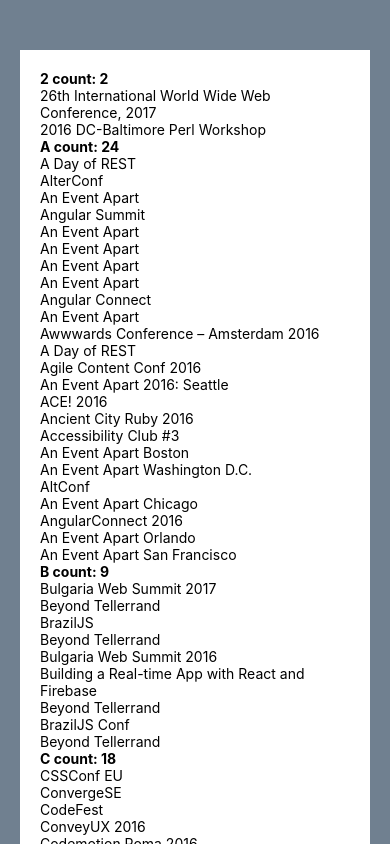
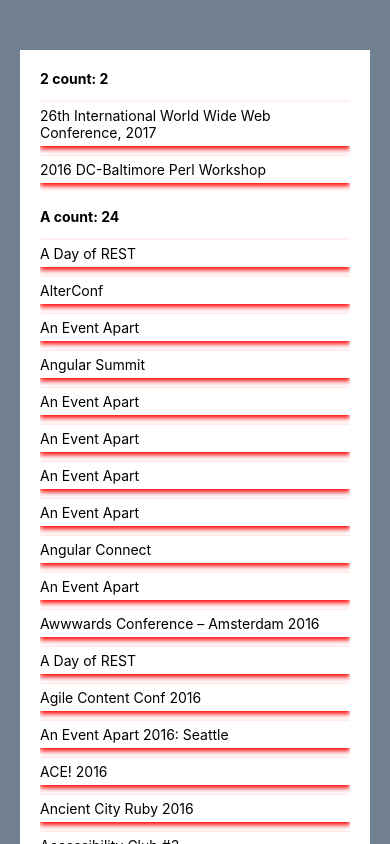
Before and after one commit to romabelka/adv-react-1511, a React Native app in the folder mobile/: screen / in a window 390 px wide. Built offline with nearby package versions, Linux system fonts and the light colour scheme.

Commit message:
HT6.2 Tried to add shadows

```diff
--- a/mobile/components/event-list.js
+++ b/mobile/components/event-list.js
@@ -1,5 +1,6 @@
 import React, { Component } from 'react'
 import {View, ScrollView, Text, StyleSheet, SectionList} from 'react-native'
+import {BoxShadow} from 'react-native-shadow'
 import _  from 'lodash'
 
 class EventList extends Component {
@@ -21,11 +22,17 @@
     render() {
         return (
             <ScrollView style={styles.container}>
-                <View style={styles.sectionContainer}>
+                <View style={styles.sectionsContainer}>
                     <SectionList
-                        renderItem={({item, index, section}) => <Text key={index}>{item.title}</Text>}
-                        renderSectionHeader={({section: {title, data}}) => (
-                            <Text style={{fontWeight: 'bold'}}>{title} count: {data.length}</Text>
+                        renderItem={({item, index, section}) => (
+                                    /*<BoxShadow setting={shadowOpt}>*/
+                                        <View style={styles.sectionItem}>
+                                            <Text key={index}>{item.title}</Text>
+                                        </View>
+                                    /*</BoxShadow>*/
+                        )}
+                        renderSectionHeader={({section: { data, title }}) => (
+                            <View style={styles.sectionHeader}><Text style={{fontWeight: 'bold'}}>{title} count: {data.length}</Text></View>
                         )}
                         sections={this.getSections()}
                         keyExtractor={(item, index) => item + index}
@@ -43,11 +50,44 @@
         paddingRight: 20,
         paddingLeft: 20
     },
-    sectionContainer: {
+    sectionsContainer: {
         backgroundColor: "white",
-        padding: 20,
+        paddingLeft: 20,
+        paddingRight: 20,
+        paddingBottom: 20,
         marginBottom: 80
+    },
+    sectionHeader: {
+        marginTop: 20,
+        marginBottom: 10
+    },
+    sectionItem: {
+        paddingTop: 5,
+        paddingBottom: 5,
+        marginTop: 5,
+        marginBottom: 5,
+        backgroundColor: 'white',
+        shadowColor:'red',
+        shadowOffset: {
+          width: 0,
+          height: 3
+        },
+        shadowRadius: 5,
+        shadowOpacity: 1.0,
+        elevation: 5
     }
 })
 
+const shadowOpt = {
+	width:500,
+	height:30,
+	color:"#FFFF00",
+	border:0,
+	radius:0,
+	opacity:0.2,
+	x:0,
+    y:0
+}
+
+
 export default EventList
--- a/mobile/package.json
+++ b/mobile/package.json
@@ -11,7 +11,8 @@
     "expo-cli": "^2.6.12",
     "lodash": "^4.17.11",
     "react": "16.5.0",
-    "react-native": "https://github.com/expo/react-native/archive/sdk-31.0.0.tar.gz"
+    "react-native": "https://github.com/expo/react-native/archive/sdk-31.0.0.tar.gz",
+    "react-native-shadow": "^1.2.2"
   },
   "devDependencies": {
     "babel-preset-expo": "^5.0.0"
```
Also changed, not shown: 1 other file (tests, documents, lock files or other folders).
